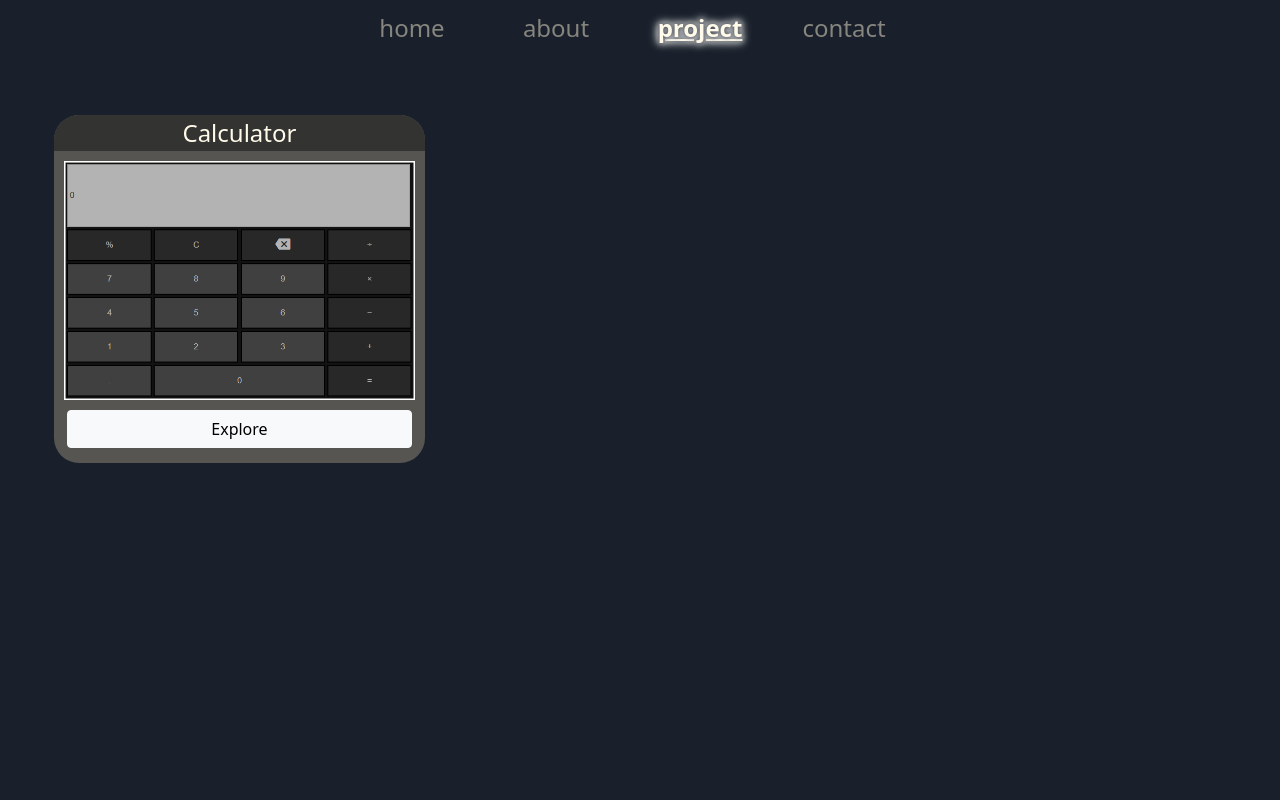
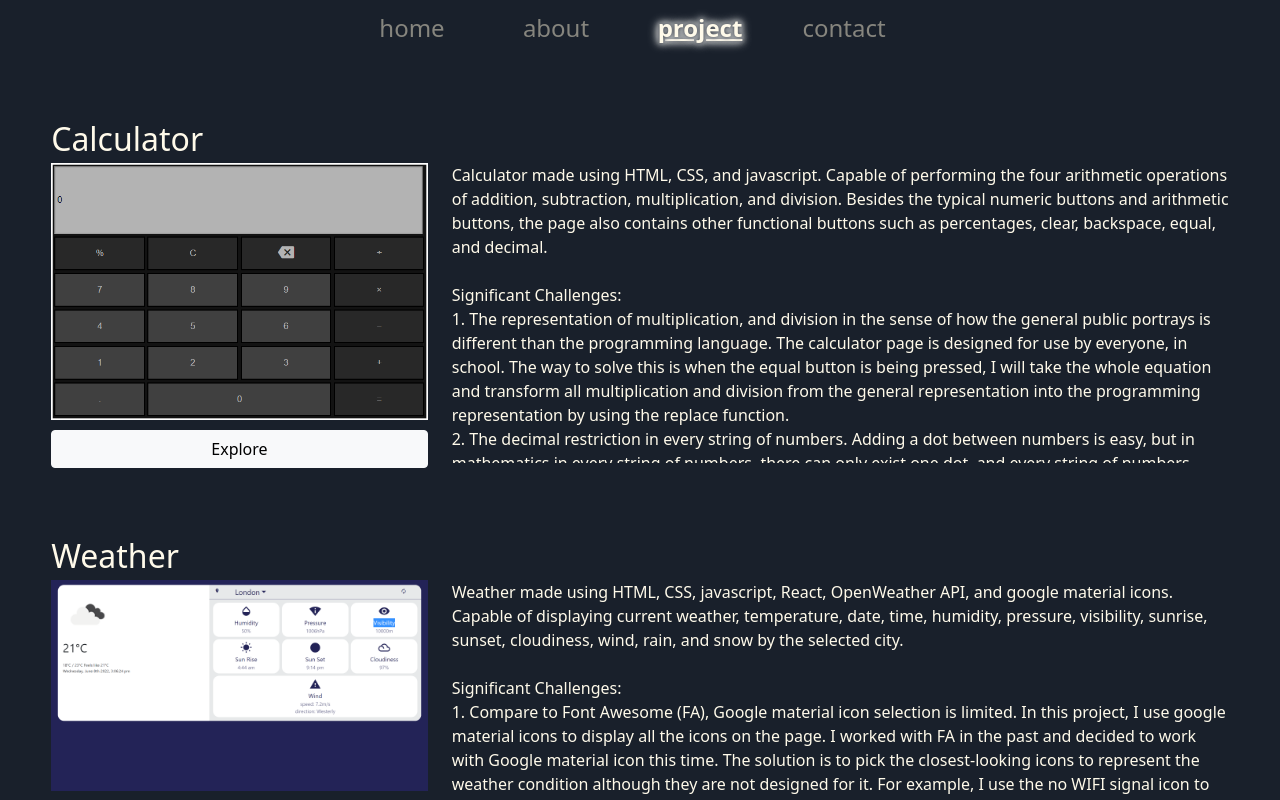
Before and after one commit to lok020/portfolio, a React (Create React App) app: page / in a window 1280 px wide. Both pictures are taken after a click on the element "project". Built offline with nearby package versions, Linux system fonts and the light colour scheme.

Commit message:
Update project section, update new project - weather, update component

```diff
--- a/src/CSS/Body.scss
+++ b/src/CSS/Body.scss
@@ -79,51 +79,33 @@
   }
 
   .project {
-    padding: 4vw 4vw 0 4vw;
+    padding: 4vw;
 
     .info {
       padding: 8vh 0 0 0;
+      color: var(--project-content-text-color);
 
-      .project-block {
-        padding: 0 15px 15px 15px;
+      .title {
+        //text-align: center;
+        font-size: 2em;
+      }
 
-        .content {
+      .project-snippet{
+        .snapshot{
           width: 100%;
-          background: var(--project-content-background);
-          color: var(--project-content-text-color);
-          border: none;
-          border-radius: var(--border-radius);
+        }
 
-          .title {
-            text-align: center;
-            font-size: 1.5em;
-            background: var(--project-content-title-background);
-            border-radius: var(--border-radius) var(--border-radius) 0 0;
-          }
-
-          .gallery {
-            .snapshot {
-              width: inherit;
-              padding: 10px;
-            }
-          }
-
-          .link {
-            width: 100%;
-            padding: 0 25px 15px 25px;
-
-            .link-button {
-              width: inherit;
-            }
-          }
+        .link-button {
+          width: 100%;
+          margin-top: 10px;
         }
       }
 
-      // @media only screen and (max-width: 700px) {
-      //   .project-block {
-      //     margin: 0 0 50px 0;
-      //   }
-      // }
+      .project-content{
+        height: 300px;
+        overflow: auto;
+        white-space: pre-wrap;
+      }
     }
   }
 
--- a/src/Component/Body.js
+++ b/src/Component/Body.js
@@ -21,7 +21,7 @@ class Body extends Component {
     if (e.target.scrollTop === 0)
       document.documentElement.style.setProperty('--header-background', "transparent");
     else if (e.target.scrollTop !== 0)
-      document.documentElement.style.setProperty('--header-background', "white");
+      document.documentElement.style.setProperty('--header-background', "#191919");
   }
 
   createBody = (current_page) => {
--- a/src/Component/Project.js
+++ b/src/Component/Project.js
@@ -1,10 +1,11 @@
 import React, { Component } from 'react';
 import { Row } from 'react-bootstrap';
 
-import ColOfProjectBlock from '../Helper/ColOfProjectBlock';
+import ProjectBlock from '../Helper/ProjectBlock';
 
 // Image
 import project_1_snapshot from '../Image/project_1.png';
+import project_2_snapshot from '../Image/project_2.png';
 
 class Project extends Component {
 
@@ -12,12 +13,36 @@ class Project extends Component {
 
     return (
       <div className={"project"}>
-        <Row className={"info"}>
-          <ColOfProjectBlock title={"Calculator"} snapshot={project_1_snapshot} button_link={"https://lok020.github.io/calculator/"}/>
-        </Row>
+        <ProjectBlock
+          title={"Calculator"}
+          snapshot={project_1_snapshot}
+          description={"Calculator made using HTML, CSS, and javascript. Capable of performing the four arithmetic operations of addition, subtraction, multiplication, and division. Besides the typical numeric buttons and arithmetic buttons, the page also contains other functional buttons such as percentages, clear, backspace, equal, and decimal."}
+          challenge={"1. The representation of multiplication, and division in the sense of how the general public portrays is different than the programming language. The calculator page is designed for use by everyone, in school. The way to solve this is when the equal button is being pressed, I will take the whole equation and transform all multiplication and division from the general representation into the programming representation by using the replace function.\n"+
+                     "2. The decimal restriction in every string of numbers. Adding a dot between numbers is easy, but in mathematics in every string of numbers, there can only exist one dot, and every string of numbers behind that dot is considered decimal. Also, have to consider in the whole equation there can be more than one string of numbers. The solution is to check when the dot button is being pressed. separate all operators and the string of numbers from the equation, then get the last string of numbers and check for the dot existence. If the dot is not existing, then simply add one, otherwise, ignore it.\n"+
+                     "3. The percentage does not work in the evaluate function. When the equation includes percentages being evaluated, often it would not return the correct answer. The simple solution is when the user press the equal button, locates all string of numbers attached to the percentage, removes the percentage sign, and manually multiplies the string of numbers by 0.01(the definition of percentage)."}
+          last_update={"23rd May 2022"}
+          button_link={"https://lok020.github.io/calculator/"}/>
+          <ProjectBlock
+            title={"Weather"}
+            snapshot={project_2_snapshot}
+            description={"Weather made using HTML, CSS, javascript, React, OpenWeather API, and google material icons. Capable of displaying current weather, temperature, date, time, humidity, pressure, visibility, sunrise, sunset, cloudiness, wind, rain, and snow by the selected city."}
+            challenge={"1. Compare to Font Awesome (FA), Google material icon selection is limited. In this project, I use google material icons to display all the icons on the page. I worked with FA in the past and decided to work with Google material icon this time. The solution is to pick the closest-looking icons to represent the weather condition although they are not designed for it. For example, I use the no WIFI signal icon to represent the pressure weather condition because out of all the icons, that is the closest one can represent it.\n"+
+                       "2. UI design is subjective. However, there is still guideline to follow. For instance, modern design tends to be leaning toward minimal design and rounded corners. The solution is to utilize spacing to construct a modern design as my based. Adding modern elements such as rounded corners, muted color, icon representation, and the minimal words used. Give users a comfortable UX experience, and a pleasant UI design to look at.\n"+
+                       "3. Information censorship on Github. With the use of an OpenWeather private API key, any code put online can be sensitive. Especially when I host the website on Github, and store my source code on their server. The solution to this problem is using an environment variable (dotenv) to contain all the sensitive information, such as the private API key. Combining the use of gitignore file, I can exclude my custom dotenv file that contains my private information from exposing it to anyone browsing my source code."}
+            last_update={"7th June 2022"}
+            button_link={"https://lok020.github.io/weather/"}/>
       </div>
     );
   }
 }
 
 export default Project;
+
+
+/*
+There are several significant challenges for this project.\n1. The representation of multiplication, and division in the sense of how the general public portrays is different than the programming language. The calculator page is designed for use by everyone, therefore the representation for multiplication and division is displayed as the way we all learned in school. The way to solve this is when the equal button is being pressed, I will take the whole equation and transform all multiplication and division from the general representation into the programming representation by using the replace function.
+
+
+
+
+*/
--- a/src/Helper/ColOfProjectBlock.js
+++ /dev/null
@@ -1,34 +0,0 @@
-import React, { Component } from 'react';
-import { Row, Col, Button } from 'react-bootstrap';
-
-class ColOfProjectBlock extends Component {
-  buttonClicked = (e) => {
-    const { button_link } = this.props;
-    e.preventDefault();
-    window.open(button_link);
-  }
-
-  render() {
-    const { title, snapshot } = this.props;
-
-    return (
-      <Col xs="12" lg="4" className={"project-block"}>
-        <div className={"content"}>
-          <div className={"title"}>{title}</div>
-          <Row className={"gallery"}>
-            <Col xs="12">
-              <img className={"snapshot"} src={snapshot} />
-            </Col>
-          </Row>
-          <Row>
-            <Col xs="12" className={"link"}>
-              <Button variant="light" className={"link-button"} onClick={this.buttonClicked}>{"Explore"}</Button>
-            </Col>
-          </Row>
-        </div>
-      </Col>
-    );
-  }
-}
-
-export default ColOfProjectBlock;
--- /dev/null
+++ b/src/Helper/ProjectBlock.js
@@ -0,0 +1,35 @@
+import React, { Component } from 'react';
+import { Row, Col, Button } from 'react-bootstrap';
+
+class ProjectBlock extends Component {
+  buttonClicked = (e) => {
+    const { button_link } = this.props;
+    e.preventDefault();
+    window.open(button_link);
+  }
+
+  render() {
+    const { title, snapshot, description, challenge, last_update } = this.props;
+
+    return (
+      <Row className={"info"}>
+        <Col xs="12" className={"title"}>{title}</Col>
+        <Col xs="12" lg="4" className='project-snippet'>
+          <img className={"snapshot"} src={snapshot} />
+          <Button variant="light" className={"link-button"} onClick={this.buttonClicked}>{"Explore"}</Button>
+        </Col>
+        <Col xs="12" lg="8" className='project-content'>
+          {description}
+          <br/><br/>
+          {"Significant Challenges:"}
+          <br/>
+          {challenge}
+          <br/><br/>
+          {"Last update: " + last_update}
+        </Col>
+      </Row>
+    );
+  }
+}
+
+export default ProjectBlock;
```
Also changed, not shown: src/Image/project_2.png (added).
